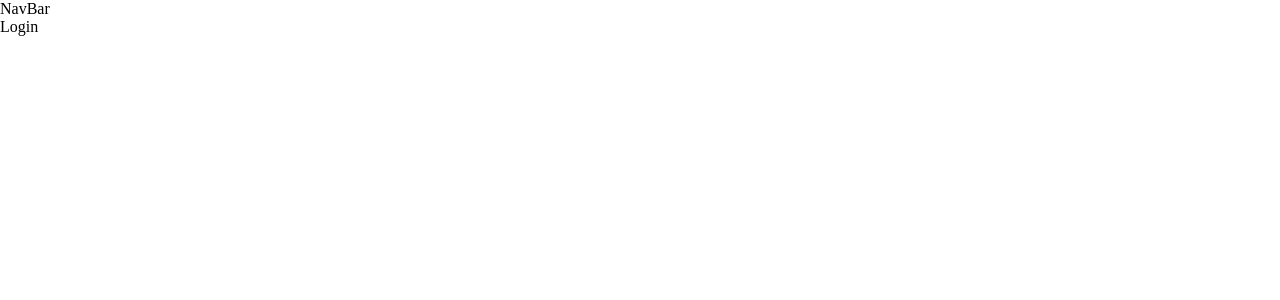
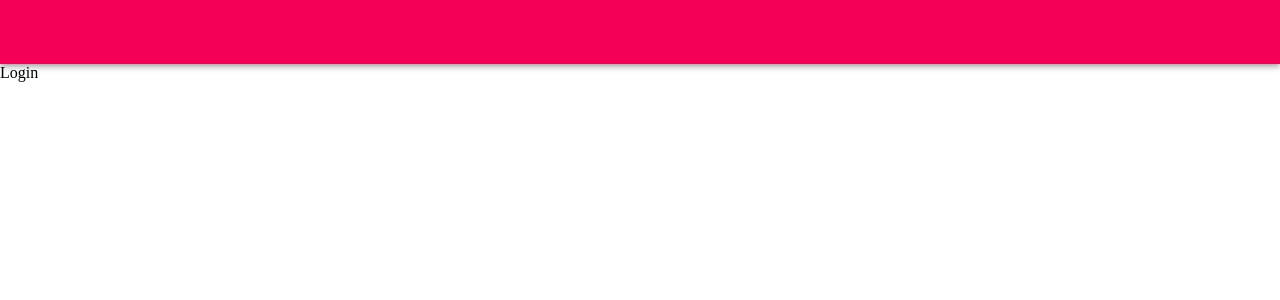
Before and after one commit to Chupriarti/react-firebase-real-time-chat, a React (Create React App) app: page /login in a window 1280 px wide. Shown: the top 300 px of the page. Built offline with nearby package versions, Linux system fonts and the light colour scheme.

Commit message:
add navbar layout

```diff
--- a/src/components/Navbar.js
+++ b/src/components/Navbar.js
@@ -1,10 +1,13 @@
+import { AppBar, Toolbar } from '@material-ui/core';
 import React from 'react';
 
 const Navbar = () => {
     return (
-        <div>
-            NavBar
-        </div>
+        <AppBar color={"secondary"} position="static">
+            <Toolbar>
+
+            </Toolbar>
+        </AppBar>
     )
 }
 
```
